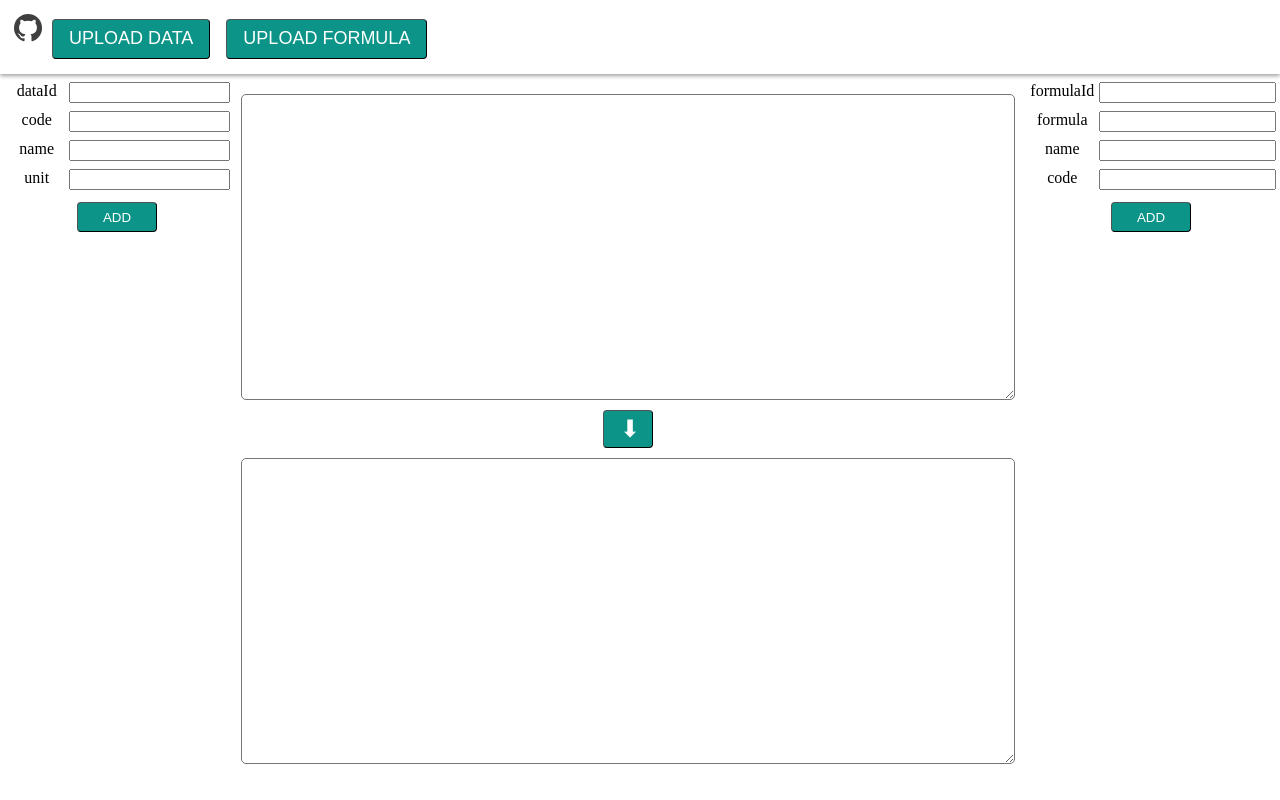
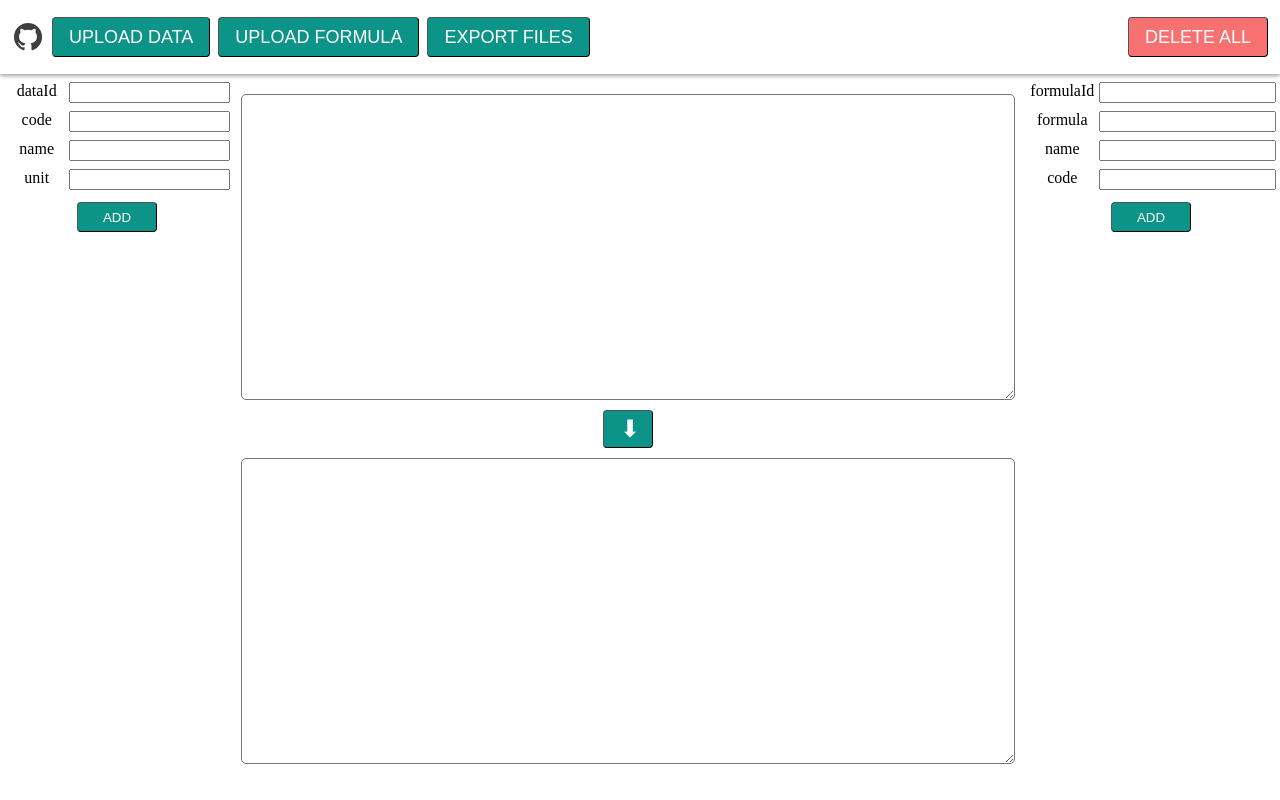
Before and after one commit to Cheng-DX/formula-editor, a Vue app: page / in a window 1280 px wide. Built offline with nearby package versions, Linux system fonts and the light colour scheme; a web font is replaced by a local one.

Commit message:
feat: add clear button

```diff
--- a/package.json
+++ b/package.json
@@ -1,6 +1,6 @@
 {
   "name": "formula-tool",
-  "version": "0.0.0",
+  "version": "0.1.0",
   "scripts": {
     "dev": "vite",
     "build": "vue-tsc --noEmit && vite build",
@@ -8,8 +8,7 @@
     "typecheck": "vue-tsc --noEmit"
   },
   "dependencies": {
-    "vue": "^3.2.31",
-    "vue-router": "^4.0.14"
+    "vue": "^3.2.31"
   },
   "devDependencies": {
     "@iconify-json/carbon": "^1.1.3",
--- a/src/core/localStroage.ts
+++ b/src/core/localStroage.ts
@@ -39,3 +39,53 @@ export function storeItem(item: DataItem | FormulaItem, tag: string) {
     }
   }
 }
+
+export function clearAllLocalStorage() {
+  const result = confirm(
+    '即将清空所有本地存储,包括所有数据和公式,该操作无法撤回,确定吗?'
+  )
+  if (result) {
+    // localStorage.clear()
+    console.log('clear all local storage')
+  }
+}
+
+// export function exportJSON() {
+//   const result = []
+//   for (let i = 0; i < size.value; i++) {
+//     for (let j = 0; j < size.value; j++) {
+//       if (pixels.value[i][j]) {
+//         result.push({
+//           x: i,
+//           y: j,
+//           color: pixels.value[i][j]
+//         })
+//       }
+//     }
+//   }
+//   const json = {
+//     mode: mode.value,
+//     data: result
+//   }
+//   const a = document.createElement('a')
+//   a.href =
+//     'data:text/json;charset=utf-8,' + encodeURIComponent(JSON.stringify(json))
+//   a.download = 'pixels.json'
+//   a.click()
+// }
+
+// async function handleFile(event: any) {
+//   const file = event.target.files[0]
+//   const { mode: savedMode, data } = JSON.parse(await file.text())
+//   if (data.length === 0) {
+//     alert('EMPTY FILE')
+//     return
+//   }
+//   mode.value = savedMode
+//   _clear()
+//   nextTick(() => {
+//     for (let item of data) {
+//       pixels.value[item.x][item.y] = item.color
+//     }
+//   })
+// }
--- a/src/views/EditPanel.vue
+++ b/src/views/EditPanel.vue
@@ -94,7 +94,7 @@ function addFormulaItem() {
 </script>
 
 <template>
-  <div flex h-90vh>
+  <div flex>
     <div flex hp-100 flex-col items-center p-1 scroll-y>
       <div v-for="key in Object.keys(newData)" wp-100 flex justify-between m-1>
         <span wp-30 text-center>{{ key }}</span>
--- a/src/views/NavBar.vue
+++ b/src/views/NavBar.vue
@@ -1,11 +1,14 @@
 <script setup lang="ts">
+import { clearAllLocalStorage } from '@/core/localStroage'
+
 function handleData() {}
 
 function handleFormula() {}
 </script>
 
 <template>
-  <header display-flex justify-start p-3 items-center>
+  <header flex justify-between p-3 items-center>
+    <div flex items-center>
       <a
         icon-btn
         color-black
@@ -33,7 +36,7 @@ function handleFormula() {}
       </label>
 
       <label for="uploadFile" position-relative>
-      <button btn m-inline-2 h-10 text-18px>UPLOAD FORMULA</button>
+        <button btn h-10 text-18px>UPLOAD FORMULA</button>
         <input
           type="file"
           @change="handleFormula"
@@ -47,6 +50,19 @@ function handleFormula() {}
           cursor-pointer
         />
       </label>
+      <button btn m-inline-2 h-10 text-18px>EXPORT FILES</button>
+    </div>
+
+    <button
+      @click="clearAllLocalStorage"
+      btn
+      bg-red
+      hover:bg-red-500
+      h-10
+      text-18px
+    >
+      DELETE ALL
+    </button>
   </header>
 </template>
 
--- a/uno.config.ts
+++ b/uno.config.ts
@@ -15,7 +15,8 @@ export default defineConfig({
     [
       'icon-btn',
       'text-[0.9em] inline-block cursor-pointer select-none opacity-75 transition duration-200 ease-in-out hover:opacity-100 hover:text-teal-600'
-    ]
+    ],
+    ['flex-center', 'display-flex justify-center items-center']
   ],
   rules: [
     [
--- a/vite.config.ts
+++ b/vite.config.ts
@@ -6,6 +6,7 @@ import path from 'path'
 
 // https://vitejs.dev/config/
 export default defineConfig({
+  base: '/formula-editor/',
   plugins: [
     vue(),
     Unocss({
@@ -16,5 +17,8 @@ export default defineConfig({
     alias: {
       '@': fileURLToPath(new URL('./src', import.meta.url))
     }
+  },
+  build: {
+    outDir: 'docs'
   }
 })
```
Also changed, not shown: src/assets/formula.png, 1 other file (tests, documents, lock files or other folders). Lines whose indentation alone changed are shown as unchanged.
